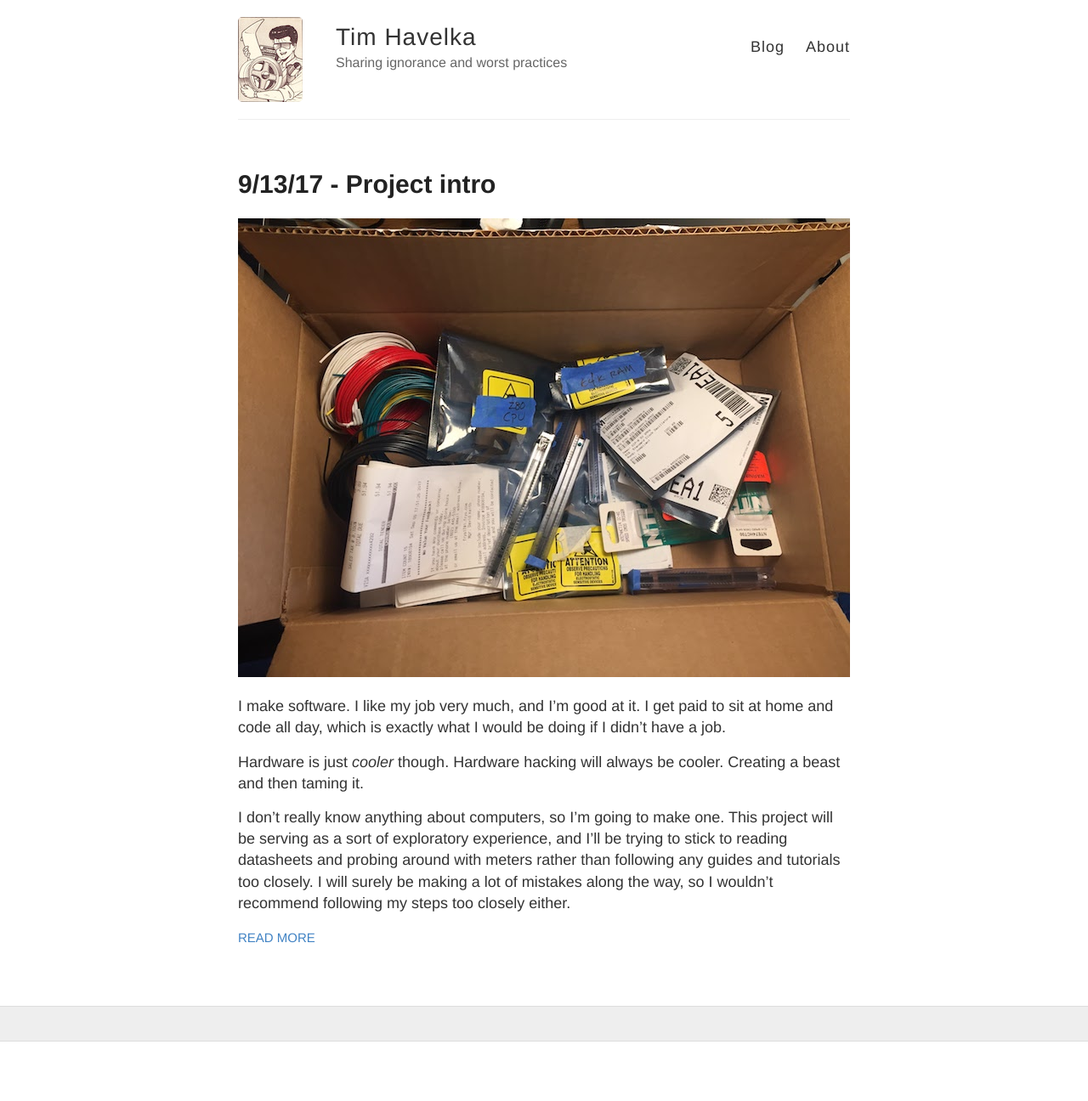
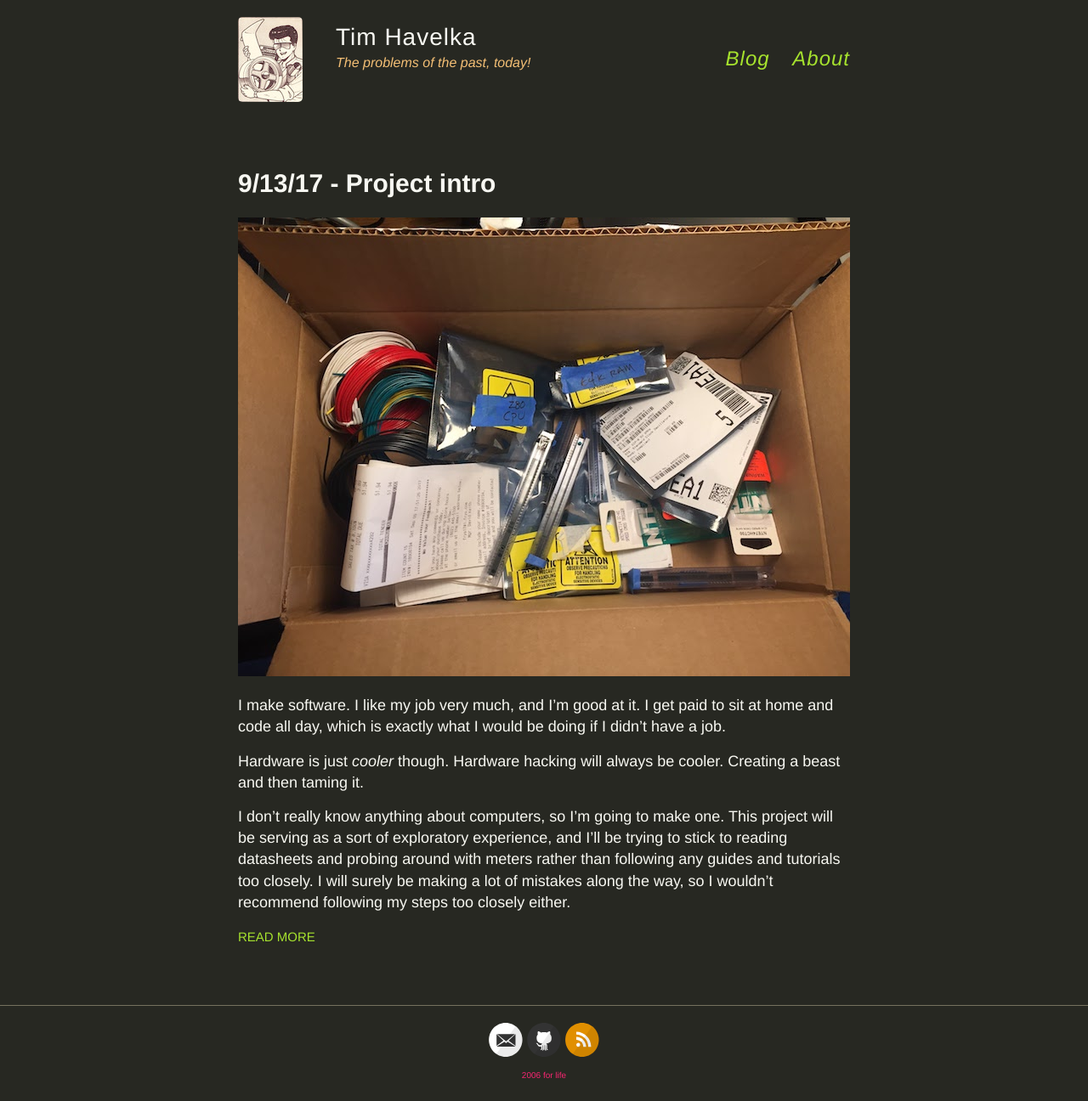
Before and after one commit to thavelka/thavelka.github.io, a Jekyll site: the page built from index.html, in a window 1280 px wide. Shown: the whole page at 85% size. Built offline with Jekyll 4.4.1, drawn with Linux system fonts in a browser that asks for light colours; before the commit the page ends 1226 px from its top, so only the background shows below that.

Commit message:
Style changes

```diff
--- a/_config.yml
+++ b/_config.yml
@@ -6,7 +6,7 @@
 name: Tim Havelka
 
 # Short bio or description (displayed in the header)
-description: Sharing ignorance and worst practices
+description: The problems of the past, today!
 
 # URL of your avatar or profile pic (you could use your GitHub profile pic)
 avatar: /images/header.jpg
@@ -18,14 +18,14 @@ avatar: /images/header.jpg
 # Includes an icon in the footer for each username you enter
 footer-links:
   dribbble:
-  email:
+  email: tim.havelka@gmail.com
   facebook:
   flickr:
-  github: # barryclark/jekyll-now
+  github: thavelka
   instagram:
   linkedin:
   pinterest:
-  rss: # just type anything here for a working RSS icon
+  rss: TimHavelka
   twitter: # jekyllrb
   stackoverflow: # your stackoverflow profile, e.g. "users/50476/bart-kiers"
   youtube: # channel/<your_long_string> or user/<user-name>
@@ -41,7 +41,7 @@ google_analytics:
 
 # Your website URL (e.g. http://barryclark.github.io or http://www.barryclark.co)
 # Used for Sitemap.xml and your RSS feed
-url:
+url: https://thavelka.github.io
 
 # If you're hosting your site at a Project repository on GitHub pages
 # (http://yourusername.github.io/repository-name)
--- a/_layouts/default.html
+++ b/_layouts/default.html
@@ -22,12 +22,12 @@
           <a href="{{ site.baseurl }}/" class="site-avatar"><img src="{{ site.avatar }}" /></a>
 
           <div class="site-info">
-            <h1 class="site-name"><a href="{{ site.baseurl }}/">{{ site.name }}</a></h1>
+            <h1 class="site-name">{{site.name}}</h1>
             <p class="site-description">{{ site.description }}</p>
           </div>
 
           <nav>
-            <a href="{{ site.baseurl }}/">Blog</a>
+            <a href="{{ site.baseurl }}/">Blog</a></b>
             <a href="{{ site.baseurl }}/about">About</a>
           </nav>
         </header>
@@ -42,6 +42,7 @@
       <div class="container">
         <footer class="footer">
           {% include svg-icons.html %}
+          <br><font size="1" color="f92672">2006 for life</font>
         </footer>
       </div>
     </div>
--- a/_sass/_variables.scss
+++ b/_sass/_variables.scss
@@ -4,15 +4,18 @@
 //
 
 // Colors
-$blue: #4183C4;
+$darkGrey: #272822;
+$white: #f8f8f2;
+$grey: #75715e;
+$pink: #f92672;
+$green: #a6e22e;
+$orange: #f4bf75;
+$blue: #66d9ef;
+$purple: #ae81ff;
+$seafoam: #a1efe4;
 
-// Grays
-$black: #000;
-$darkerGray: #222;
-$darkGray: #333;
-$gray: #666;
-$lightGray: #eee;
-$white: #fff;
+$black: #000000;
+
 
 // Font stacks
 $helvetica: Helvetica, Arial, sans-serif;
--- a/style.scss
+++ b/style.scss
@@ -18,9 +18,9 @@ html {
 }
 
 body {
-	background: $white;
+  background: $darkGrey;
   font: 18px/1.4 $helvetica;
-  color: $darkGray;
+  color: $white;
 }
 
 .container {
@@ -32,7 +32,7 @@ body {
 
 h1, h2, h3, h4, h5, h6 {
   font-family: $helveticaNeue;
-  color: $darkerGray;
+  color: $white;
   font-weight: bold;
 
   line-height: 1.7;
@@ -61,7 +61,7 @@ h3 {
 
 h4 {
   font-size: 18px;
-  color: $gray;
+  color: $white;
 }
 
 p {
@@ -69,11 +69,12 @@ p {
 }
 
 a {
-  color: $blue;
+  color: $green;
   text-decoration: none;
 	cursor: pointer;
   &:hover, &:active {
-    color: $blue;
+      color: $pink;
+      text-decoration: underline;
   }
 }
 
@@ -117,17 +118,17 @@ img {
 
 .date {
   font-style: italic;
-  color: $gray;
+  color: $orange;
 }
 
 // Specify the color of the selection
 ::-moz-selection {
-  color: $black;
-  background: $lightGray;
+  color: $white;
+  background: $seafoam;
 }
 ::selection {
-  color: $black;
-  background: $lightGray;
+  color: $white;
+  background: $seafoam;
 }
 
 // Nicolas Gallagher's micro clearfix hack
@@ -156,7 +157,7 @@ img {
 
 .masthead {
   padding: 20px 0;
-  border-bottom: 1px solid $lightGray;
+  border-bottom: 0px solid $white;
 
   @include mobile {
     text-align: center;
@@ -192,8 +193,7 @@ img {
 
 .site-name {
   margin: 0;
-  color: $darkGray;
-  cursor: pointer;
+  color: $white;
   font-family: $helveticaNeue;
   font-weight: 300;
   font-size: 28px;
@@ -202,8 +202,9 @@ img {
 
 .site-description {
   margin: -5px 0 0 0;
-  color: $gray;
+  color: $orange;
   font-size: 16px;
+  font-style: italic;
 
   @include mobile {
     margin: 3px 0;
@@ -212,27 +213,34 @@ img {
 
 nav {
   float: right;
-  margin-top: 23px; // @TODO: Vertically middle align
+  margin-top: 32px; // @TODO: Vertically middle align
   font-family: $helveticaNeue;
-  font-size: 18px;
+  font-size: 24px;
+  font-style: bold;
 
   @include mobile {
     float: none;
     margin-top: 9px;
     display: block;
-    font-size: 16px;
+    font-size: 20px;
   }
 
   a {
     margin-left: 20px;
-    color: $darkGray;
+    color: $green;
     text-align: right;
-    font-weight: 300;
+    font-weight: 350;
+    font-style: italic;
     letter-spacing: 1px;
+    &:hover, &:active {
+        color: $pink;
+        text-decoration: none;
+        letter-spacing: 5px;
+    }
 
     @include mobile {
       margin: 0 10px;
-      color: $blue;
+      color: $green;
     }
   }
 }
@@ -243,7 +251,7 @@ nav {
 
 .posts > .post {
   padding-bottom: 2em;
-  border-bottom: 1px solid $lightGray;
+  border-bottom: 1px solid $white;
 }
 
 .posts > .post:last-child {
@@ -254,9 +262,9 @@ nav {
 .post {
   blockquote {
     margin: 1.8em .8em;
-    border-left: 2px solid $gray;
+    border-left: 2px solid $grey;
     padding: 0.1em 1em;
-    color: $gray;
+    color: $white;
     font-size: 22px;
     font-style: italic;
   }
@@ -273,9 +281,9 @@ nav {
 
 .wrapper-footer {
   margin-top: 50px;
-  border-top: 1px solid #ddd;
-  border-bottom: 1px solid #ddd;
-  background-color: $lightGray;
+  border-top: 1px solid $grey;
+  border-bottom: 0px solid #ddd;
+  background-color: $darkGrey;
 }
 
 footer {
```
Also changed, not shown: 6 other files.
